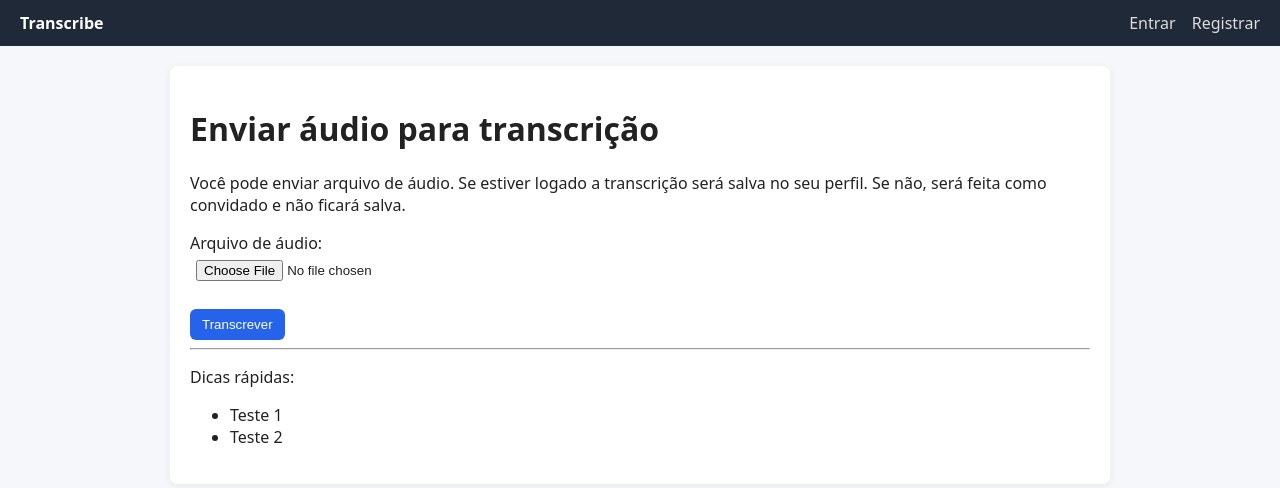
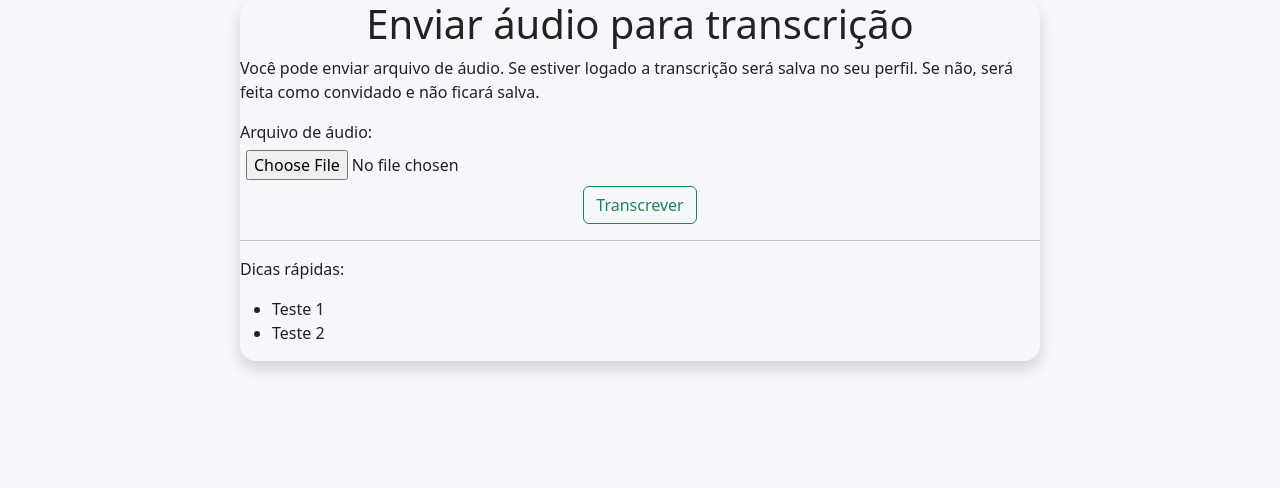
Before and after one commit to ProjetoTranscricao/ProjetoTranscricao, a Flask app: page / in a window 1280 px wide. Shown: the top 488 px of the page. Run offline with Flask 3, Linux system fonts and the light colour scheme.

Commit message:
Alteração no html principal, vinculo com bootstrap

```diff
--- a/ProjetoTranscricao/static/style.css
+++ b/ProjetoTranscricao/static/style.css
@@ -1,13 +1,86 @@
-body { font-family: system-ui, sans-serif; margin: 0; background:#f6f7fb; color:#222; }
-.topbar { background:#1f2937; color:#fff; padding:12px 20px; display:flex; justify-content:space-between; align-items:center; }
-.brand { color:#fff; text-decoration:none; font-weight:700; }
-nav a { color:#ddd; margin-left:12px; text-decoration:none; }
-.container { padding:20px; max-width:900px; margin:20px auto; background:#fff; border-radius:8px; box-shadow:0 2px 8px rgba(0,0,0,0.06); }
-.flashes { list-style:none; padding:0; }
-.flash { padding:10px; margin-bottom:8px; border-radius:6px; }
-.flash.success { background:#d1fae5; color:#065f46; }
-.flash.warning { background:#ffedd5; color:#92400e; }
-.flash.danger { background:#fee2e2; color:#991b1b; }
-button { padding:8px 12px; border-radius:6px; border:none; background:#2563eb; color:#fff; cursor:pointer; }
-input[type=file] { padding:6px; }
-pre { background:#f3f4f6; padding:10px; border-radius:6px; }
+body {
+    font-family: system-ui, sans-serif;
+    margin: 0;
+    background: #f6f7fb;
+    color: #222;
+    display: flex;
+    justify-content: center;
+    flex-direction:column;
+    align-items:center;
+}
+
+.topbar {
+    background: #1f2937;
+    color: #fff;
+    padding: 12px 20px;
+    display: flex;
+    justify-content: space-between;
+    align-items: center;
+}
+
+.brand {
+    color: #fff;
+    text-decoration: none;
+    font-weight: 700;
+}
+
+nav a {
+    color: #ddd;
+    margin-left: 12px;
+    text-decoration: none;
+}
+
+.container {
+    padding: 20px;
+    max-width: 900px;
+    margin: 20px auto;
+    background: #fff;
+    border-radius: 8px;
+    box-shadow: 0 2px 8px rgba(0, 0, 0, 0.06);
+}
+
+.flashes {
+    list-style: none;
+    padding: 0;
+}
+
+.flash {
+    padding: 10px;
+    margin-bottom: 8px;
+    border-radius: 6px;
+}
+
+.flash.success {
+    background: #d1fae5;
+    color: #065f46;
+}
+
+.flash.warning {
+    background: #ffedd5;
+    color: #92400e;
+}
+
+.flash.danger {
+    background: #fee2e2;
+    color: #991b1b;
+}
+
+
+
+input[type=file] {
+    padding: 6px;
+}
+
+pre {
+    background: #f3f4f6;
+    padding: 10px;
+    border-radius: 6px;
+}
+
+
+/*-------------Gabriel------------*/
+#case{max-width: 800px;}
+
+
+
+/*---------------------------------*/
--- a/ProjetoTranscricao/templates/index.html
+++ b/ProjetoTranscricao/templates/index.html
@@ -1,12 +1,32 @@
-{% extends "base.html" %}
-{% block content %}
-<h1>Enviar áudio para transcrição</h1>
-<p>Você pode enviar arquivo de áudio. Se estiver logado a transcrição será salva no seu perfil. Se não, será feita como convidado e não ficará salva.</p>
+<!DOCTYPE html>
+<html lang="en">
+
+<head>
+  <meta charset="UTF-8">
+  <meta name="viewport" content="width=device-width, initial-scale=1.0">
+  <title>Transcrição</title>
+  <link href="https://cdn.jsdelivr.net/npm/bootstrap@5.3.8/dist/css/bootstrap.min.css" rel="stylesheet"
+    integrity="sha384-sRIl4kxILFvY47J16cr9ZwB07vP4J8+LH7qKQnuqkuIAvNWLzeN8tE5YBujZqJLB" crossorigin="anonymous">
+  <script src="https://cdn.jsdelivr.net/npm/bootstrap@5.3.8/dist/js/bootstrap.bundle.min.js"
+    integrity="sha384-FKyoEForCGlyvwx9Hj09JcYn3nv7wiPVlz7YYwJrWVcXK/BmnVDxM+D2scQbITxI"
+    crossorigin="anonymous"></script>
+  <link rel="stylesheet" href="../static/style.css">
+</head>
+
+<body>
+  <div class="modal-content rounded-4 shadow" id="case">
+    <h1 class="text-center">Enviar áudio para transcrição</h1>
+    <p>Você pode enviar arquivo de áudio. Se estiver logado a transcrição será salva no seu perfil. Se não, será feita
+      como convidado e não ficará salva.</p>
 
     <form method="post" action="{{ url_for('transcribe') }}" enctype="multipart/form-data">
-  <label>Arquivo de áudio:</label><br>
-  <input type="file" name="audio" accept="audio/*" required><br><br>
-  <button type="submit">Transcrever</button>
+      <label>Arquivo de áudio:</label>
+      <br>
+      <input type="file" name="audio" accept="audio/*" required>
+      <br>
+      <div class="d-flex justify-content-center">
+        <button class="btn btn-outline-success alingth-center" type="submit">Transcrever</button>
+      </div>
     </form>
 
     <hr>
```
Also changed, not shown: other parts of ProjetoTranscricao/templates/index.html (+4 -1 lines). Lines whose indentation alone changed are shown as unchanged.
